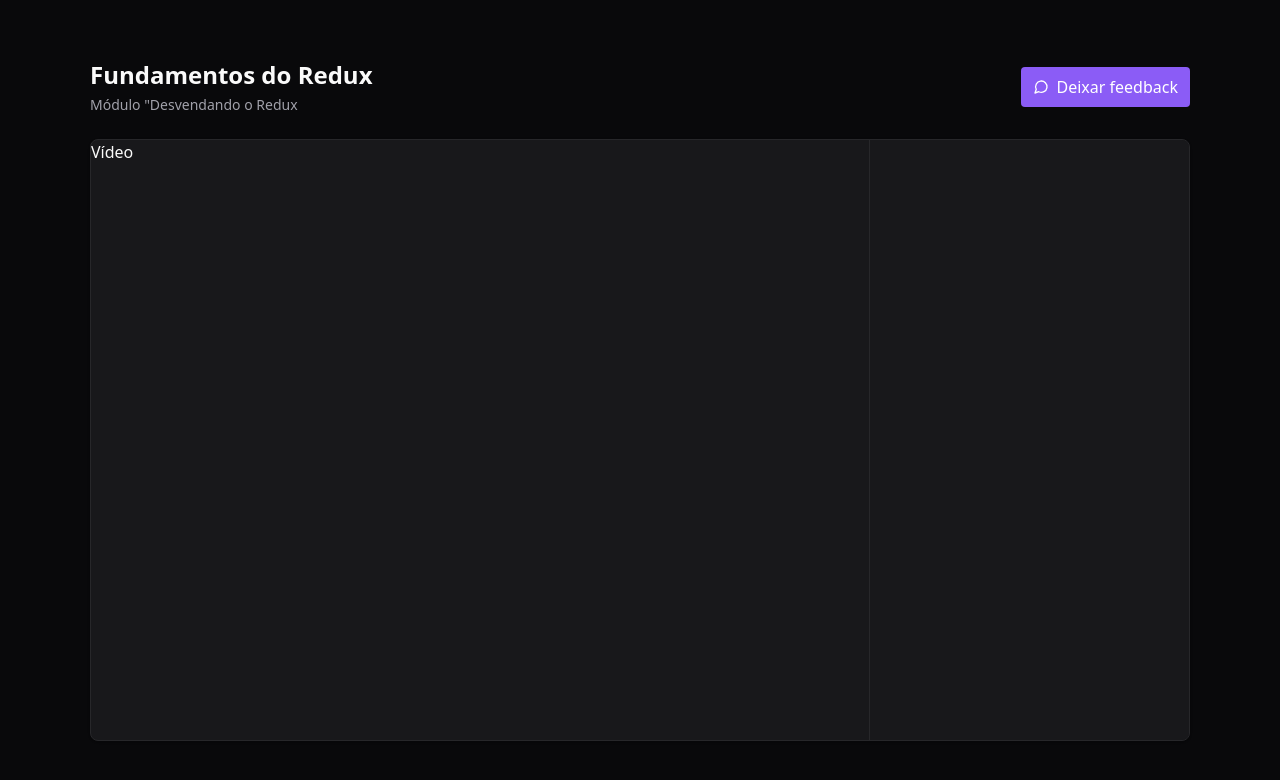
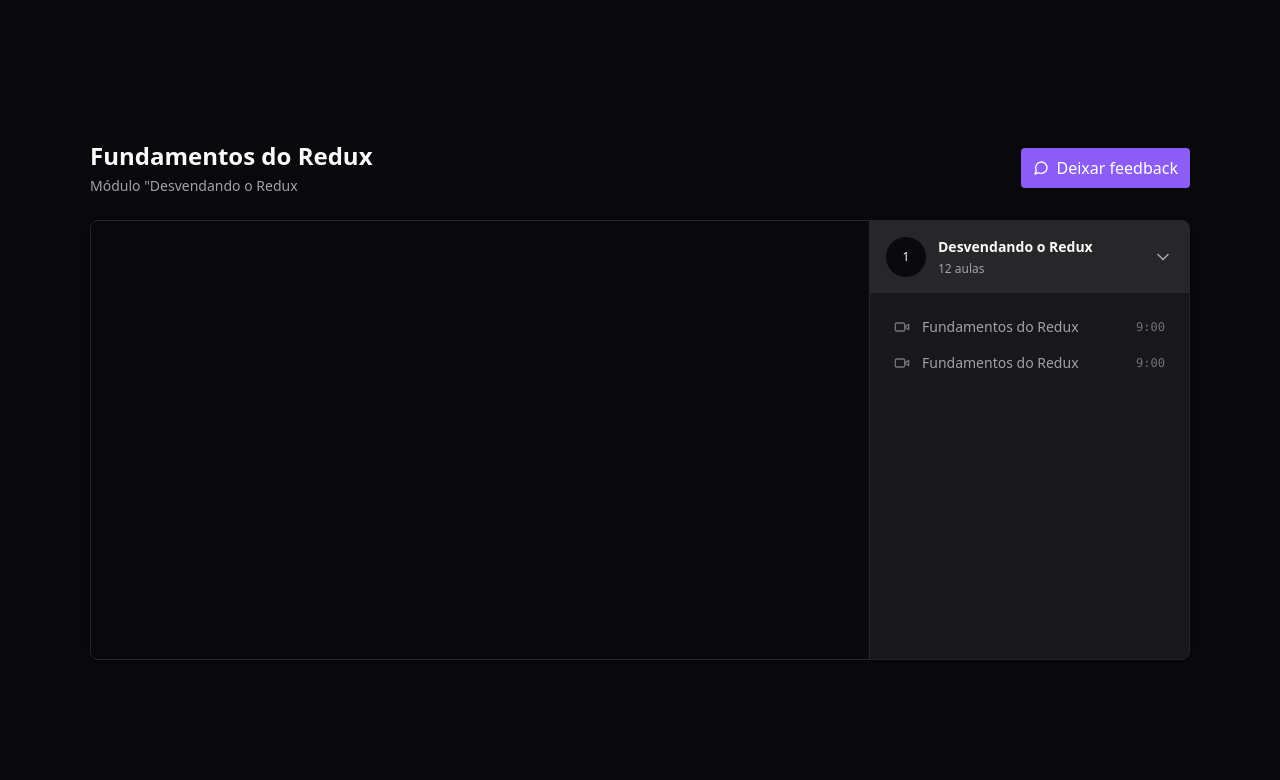
Before and after one commit to SamuelMenecucci/redux-zustand, a React (Vite) app: page / in a window 1280 px wide. Shown: the top 780 px of the page. Built offline with nearby package versions, Linux system fonts and the light colour scheme.

Commit message:
feat: UI of modules and players

```diff
--- a/package.json
+++ b/package.json
@@ -14,6 +14,7 @@
     "lucide-react": "^0.284.0",
     "react": "^18.2.0",
     "react-dom": "^18.2.0",
+    "react-player": "^2.13.0",
     "react-redux": "^8.1.3"
   },
   "devDependencies": {
--- a/src/pages/Player.tsx
+++ b/src/pages/Player.tsx
@@ -1,4 +1,6 @@
-import { MessageCircle } from "lucide-react";
+import { MessageCircle, ChevronDown, Video } from "lucide-react"; //lib de ícones https://lucide.dev/guide/packages/lucide-react
+
+import ReactPlayer from "react-player"; //lib que permite que eu facá embed de vídeos de vários sources (providers). https://www.npmjs.com/package/react-player
 
 export const Player = () => {
   return (
@@ -19,8 +21,50 @@
         </div>
 
         <main className="relative flex overflow-hidden rounded-lg border border-zinc-800 bg-zinc-900 shadow">
-          <div className="flex-1">Vídeo</div>
-          <aside className="w-80 border-l border-zinc-800 bg-zinc-900 h-[600px]"></aside>
+          <div className="flex-1">
+            <div className="w-full bg-zinc-950 aspect-video">
+              <ReactPlayer
+                width="100%"
+                height="100%"
+                controls
+                url="https://www.youtube.com/watch?v=oPOKpSFqy-I"
+              />
+            </div>
+          </div>
+          <aside className="w-80 border-l border-zinc-800 bg-zinc-900">
+            <div>
+              <button className="flex w-full items-center gap-3 bg-zinc-800 p-4">
+                <div className="flex h-10 w-10 rounded-full items-center justify-center bg-zinc-950 text-xs">
+                  1
+                </div>
+
+                <div className=" flex flex-col gap-1 text-left">
+                  <strong className="text-sm">Desvendando o Redux</strong>
+                  <span className="text-xs text-zinc-400"> 12 aulas</span>
+                </div>
+
+                <ChevronDown className="w-5 h-5 ml-auto text-zinc-400" />
+              </button>
+
+              <nav className="relative flex flex-col gap-4 p-6">
+                <button className="flex items-center gap-3 text-sm text-zinc-400">
+                  <Video className="w-4 h-4 text-zinc-500" />
+                  <span>Fundamentos do Redux</span>
+                  <span className="ml-auto font-mono text-xs text-zinc-500">
+                    9:00
+                  </span>
+                </button>
+
+                <button className="flex items-center gap-3 text-sm text-zinc-400">
+                  <Video className="w-4 h-4 text-zinc-500" />
+                  <span>Fundamentos do Redux</span>
+                  <span className="ml-auto font-mono text-xs text-zinc-500">
+                    9:00
+                  </span>
+                </button>
+              </nav>
+            </div>
+          </aside>
         </main>
       </div>
     </div>
```
Also changed, not shown: 1 other file (tests, documents, lock files or other folders).
